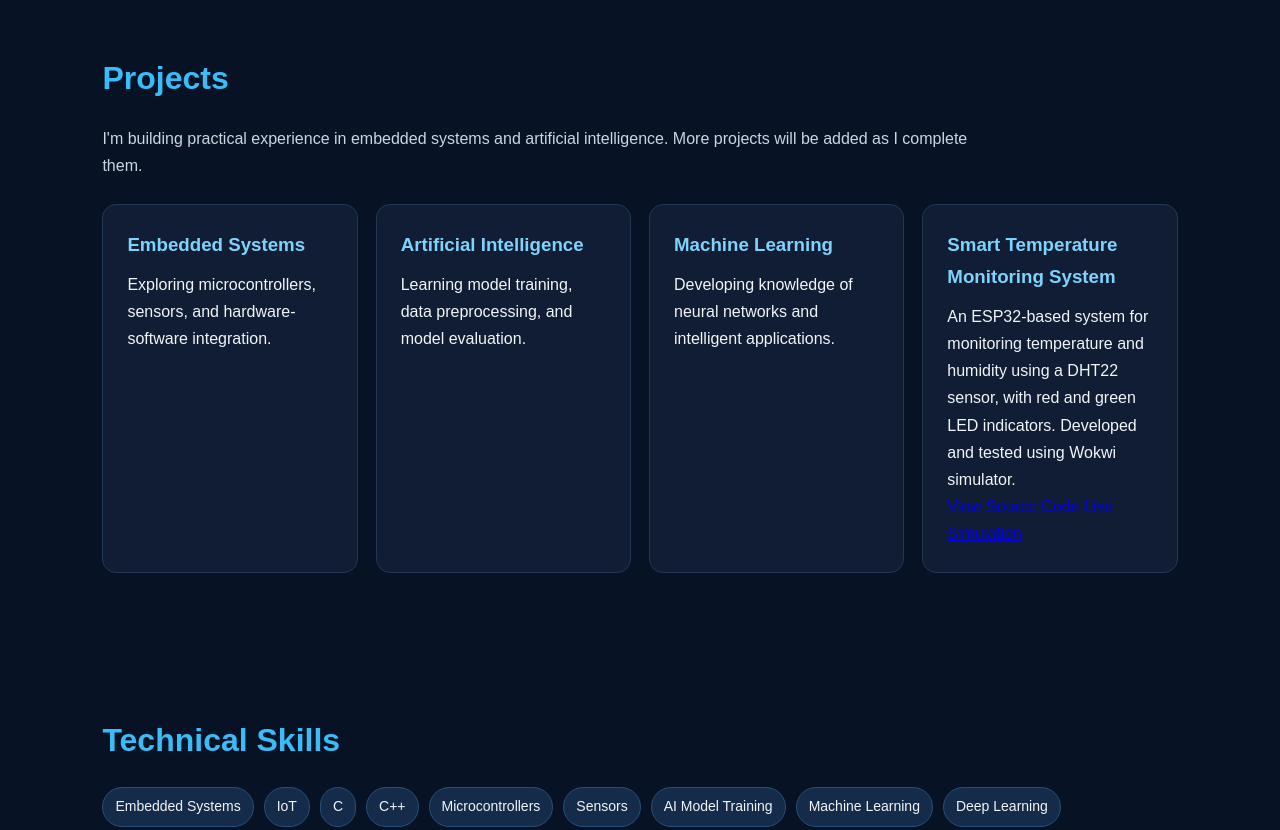
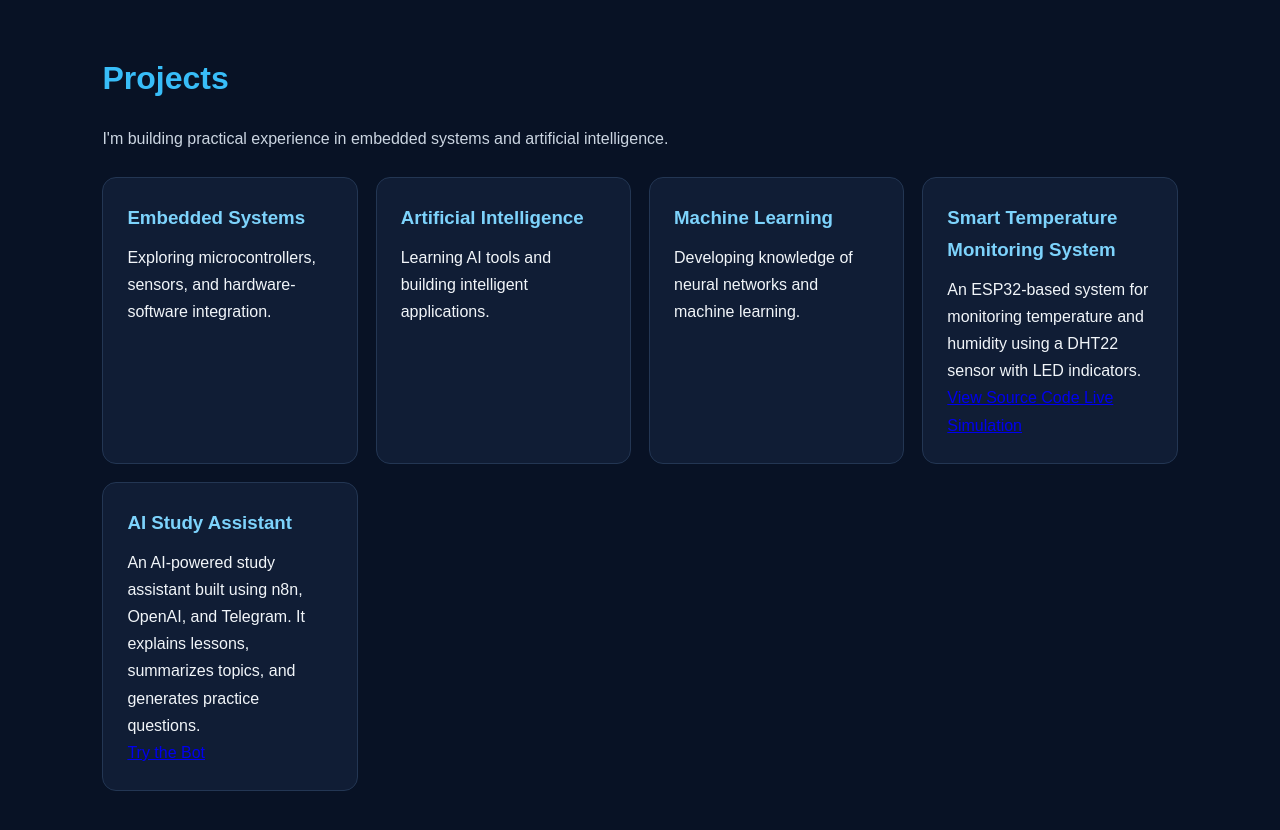
Before and after one commit to abdoabdo-glitch/abdulrhman-portfolio, a plain HTML site: page index.html in a window 1280 px wide. Shown: the part 1020-1850 px from the top of the page. Drawn offline with Linux system fonts and the light colour scheme.

Commit message:
Revise project details and add new AI project
Updated project descriptions and added a new AI Study Assistant project to showcase recent work.

```diff
--- a/index.html
+++ b/index.html
@@ -118,9 +118,13 @@
 
 <section id="projects">
   <h2>Projects</h2>
-  <p class="muted">I'm building practical experience in embedded systems and artificial intelligence. More projects will be added as I complete them.</p>
+  <p class="muted">
+    I'm building practical experience in embedded systems
+    and artificial intelligence.
+  </p>
 
   <div class="cards">
+
     <div class="card">
       <h3>Embedded Systems</h3>
       <p>Exploring microcontrollers, sensors, and hardware-software integration.</p>
@@ -128,20 +132,19 @@
 
     <div class="card">
       <h3>Artificial Intelligence</h3>
-      <p>Learning model training, data preprocessing, and model evaluation.</p>
+      <p>Learning AI tools and building intelligent applications.</p>
     </div>
 
     <div class="card">
       <h3>Machine Learning</h3>
-      <p>Developing knowledge of neural networks and intelligent applications.</p>
+      <p>Developing knowledge of neural networks and machine learning.</p>
     </div>
 
     <div class="card">
       <h3>Smart Temperature Monitoring System</h3>
       <p>
         An ESP32-based system for monitoring temperature and humidity
-        using a DHT22 sensor, with red and green LED indicators.
-        Developed and tested using Wokwi simulator.
+        using a DHT22 sensor with LED indicators.
       </p>
 
       <a href="https://github.com/abdoabdo-glitch/abdulrhman-portfolio/blob/main/smart-temperature-monitoring.ino"
@@ -154,6 +157,21 @@
         Live Simulation
       </a>
     </div>
+
+    <div class="card">
+      <h3>AI Study Assistant</h3>
+      <p>
+        An AI-powered study assistant built using n8n,
+        OpenAI, and Telegram. It explains lessons,
+        summarizes topics, and generates practice questions.
+      </p>
+
+      <a href="https://t.me/AI_Environmental_Monitor_bot"
+         target="_blank" rel="noopener noreferrer">
+        Try the Bot
+      </a>
+    </div>
+
   </div>
 </section>
 
```
